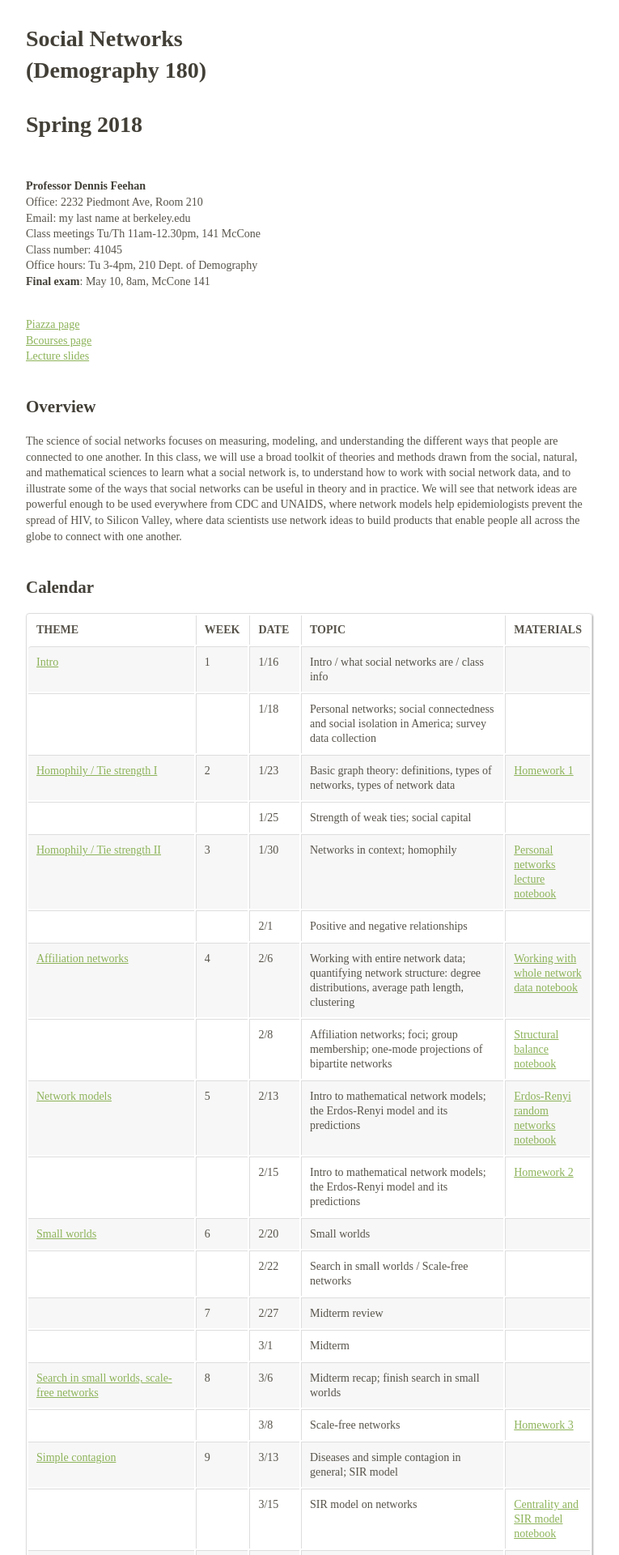
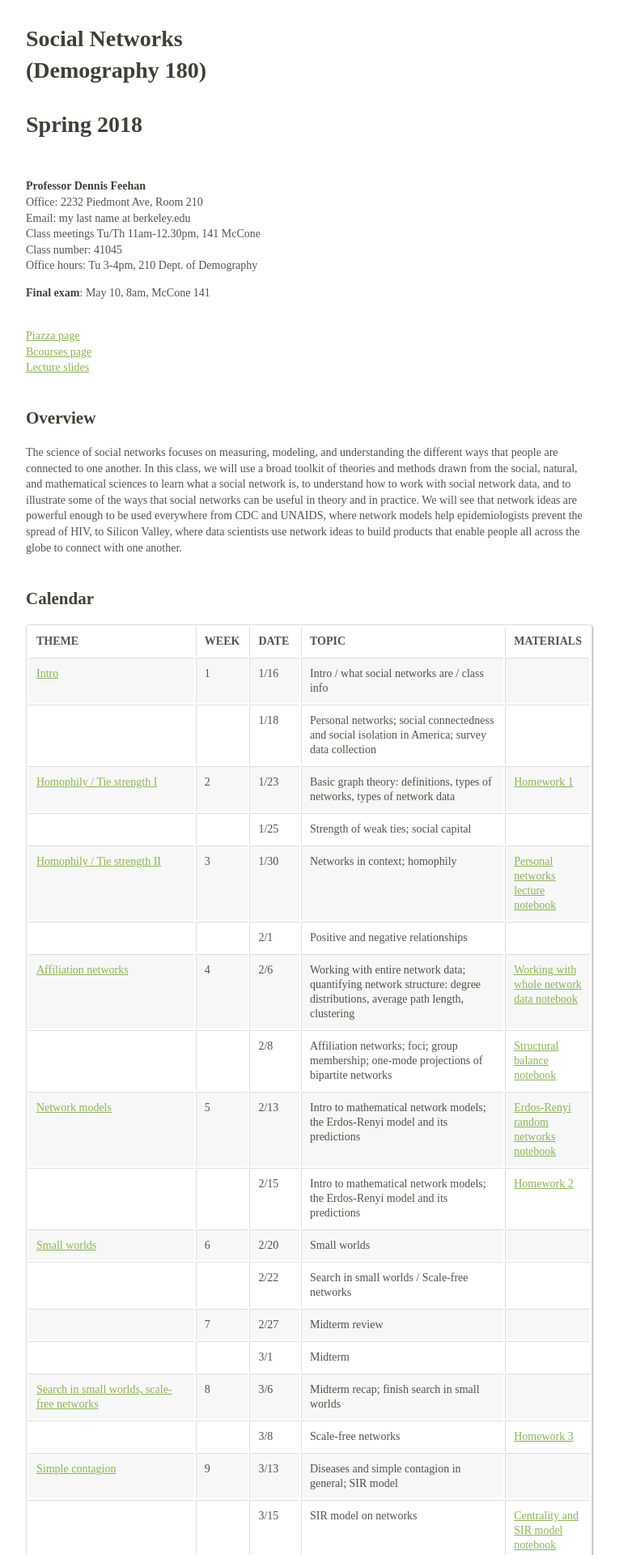
Before and after one commit to dfeehan/dfeehan.github.io, a Jekyll site: the page teaching/2018sp_demog180.html, which Jekyll copies as it is, in a window 1280 px wide. Shown: the top 1920 px of the page at 81% size, without its empty margins (258-1023 px from the left). Built offline with Jekyll 4.4.1, drawn with Linux system fonts in a browser that asks for light colours.

Commit message:
tweak formatting

```diff
--- a/teaching/2018sp_demog180.html
+++ b/teaching/2018sp_demog180.html
@@ -341,7 +341,8 @@ Spring 2018</h1>
 
 
 
-<p><strong>Professor Dennis Feehan</strong><BR> Office: 2232 Piedmont Ave, Room 210<BR> Email: my last name at berkeley.edu<BR> Class meetings Tu/Th 11am-12.30pm, 141 McCone<BR> Class number: 41045<BR> Office hours: Tu 3-4pm, 210 Dept. of Demography<BR> <strong>Final exam</strong>: May 10, 8am, McCone 141</p>
+<p><strong>Professor Dennis Feehan</strong><BR> Office: 2232 Piedmont Ave, Room 210<BR> Email: my last name at berkeley.edu<BR> Class meetings Tu/Th 11am-12.30pm, 141 McCone<BR> Class number: 41045<BR> Office hours: Tu 3-4pm, 210 Dept. of Demography<BR></p>
+<p><strong>Final exam</strong>: May 10, 8am, McCone 141</p>
 <p><BR> <a href="https://piazza.com/class/jcgtusuzymr5f7?cid=6">Piazza page</a><BR> <a href="https://bcourses.berkeley.edu/courses/1470310">Bcourses page</a><BR> <a href="https://drive.google.com/drive/folders/1x-ZA9Nz8lqJUmi9iGFJ1UB2pHi-Qzl9Q?usp=sharing">Lecture slides</a></p>
 <h2 id="overview">Overview</h2>
 <p>The science of social networks focuses on measuring, modeling, and understanding the different ways that people are connected to one another. In this class, we will use a broad toolkit of theories and methods drawn from the social, natural, and mathematical sciences to learn what a social network is, to understand how to work with social network data, and to illustrate some of the ways that social networks can be useful in theory and in practice. We will see that network ideas are powerful enough to be used everywhere from CDC and UNAIDS, where network models help epidemiologists prevent the spread of HIV, to Silicon Valley, where data scientists use network ideas to build products that enable people all across the globe to connect with one another.</p>
```
